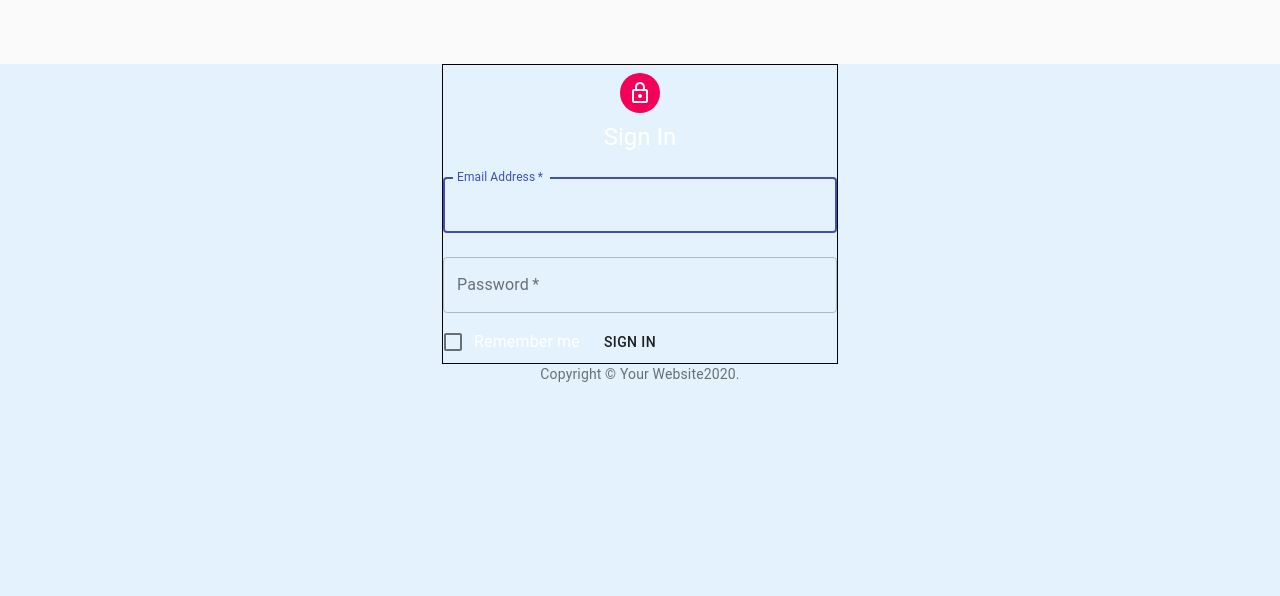
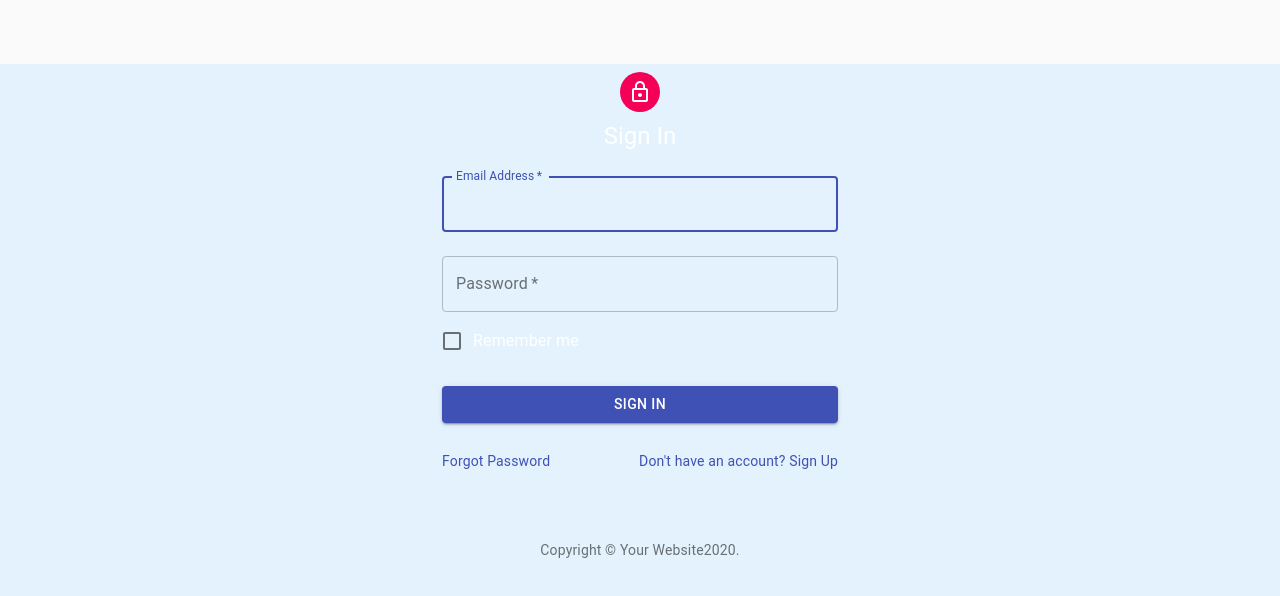
Before and after one commit to nmoras/new-ui, a React (Create React App) app in the folder material-ui-react/: page / in a window 1280 px wide. Shown: the top 596 px of the page. Built offline with nearby package versions, Linux system fonts and the light colour scheme.

Commit message:
shows the text

```diff
--- a/material-ui-react/src/components/SignIn.js
+++ b/material-ui-react/src/components/SignIn.js
@@ -32,7 +32,7 @@ const useStyles = makeStyles((theme) => ({
         display: 'flex',
         flexDirection: 'column',
         alignItems: 'center',
-        border: '1px solid black'
+        // border: '1px solid black'
     },
     avatar:{
         margin: theme.spacing(1),
@@ -86,10 +86,32 @@ function SignIn() {
                         control={<Checkbox value="remember" color="primary" />}
                         label="Remember me"
                     />
-                    <Button>Sign In</Button>
+                    <Button
+                        type="submit"
+                        fullWidth
+                        variant="contained"
+                        color="primary"
+                        className={classes.submit}
+                    >
+                        Sign In
+                    </Button>
+                    <Grid container>
+                        <Grid item xs>
+                            <Link href='#' variant='body2'>
+                                Forgot Password
+                            </Link>
+                        </Grid>
+                        <Grid item>
+                            <Link  href='#' variant='body2'>
+                                {"Don't have an account? Sign Up"}
+                            </Link>
+                        </Grid>
+                    </Grid>
                 </form>
+
             </div>
-            <Box>
+            {/* <div className={classes.paper}></div> */}
+            <Box mt={8}>
                 <Copyright />
             </Box>
         </Container>
```
